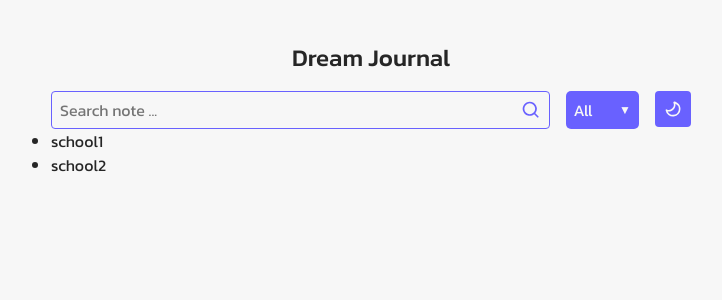
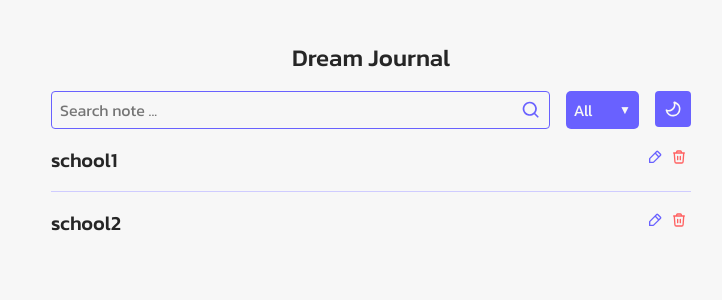
Before and after one commit to CodectiveOrg/bootcamp-2025-02-react-asma-abbasi, a React (Vite) app in the folder dream-journal/: page / in a window 1280 px wide. Shown: the top 300 px of the page, without its empty margins (269-991 px from the left). Built offline with nearby package versions, Linux system fonts and the light colour scheme.

Commit message:
[ADD] add result styles

```diff
--- a/dream-journal/src/components/Result/Result.module.css
+++ b/dream-journal/src/components/Result/Result.module.css
@@ -0,0 +1,20 @@
+.result {
+  >li {
+    display: flex;
+
+    padding-block: 1rem;
+
+    .title {
+      font-size: 1.25rem;
+      font-weight: 500;
+    }
+
+    .action {
+      margin-inline-start: auto;
+    }
+
+    &:not(:last-child) {
+      border-block-end: 1px solid var(--color-border);
+    }
+  }
+}
--- a/dream-journal/src/components/Result/Result.tsx
+++ b/dream-journal/src/components/Result/Result.tsx
@@ -1,8 +1,13 @@
 import { ReactNode } from "react";
 
-import style from './Result.module.css'
+import styles from './Result.module.css'
+
+import MingcuteEdit2Line from "../../icons/MingcuteEdit2Line";
+import MingcuteDelete2Line from "../../icons/MingcuteDelete2Line";
 
 import { Dream } from "../../types/dream";
+
+import Button from "../Button/Button";
 
 const dreams: Dream[] = [
   {
@@ -24,10 +29,18 @@ const dreams: Dream[] = [
 function Result(): ReactNode {
   return (
     <>
-      <ul className="result">
+      <ul className={styles.result}>
         {
           dreams.map((dream) => (
-            <li key={dream.id}>{dream.title}</li>
+            <li key={dream.id}>
+              <div className={styles.title}>
+                {dream.title}
+              </div>
+              <div className={styles.action}>
+                <Button color="primary" variant="ghost" size="small" shape="square" ><MingcuteEdit2Line /></Button>
+                <Button color="danger" variant="ghost" size="small" shape="square" ><MingcuteDelete2Line /></Button>
+              </div>
+            </li>
           ))
         }
       </ul>
--- /dev/null
+++ b/dream-journal/src/icons/MingcuteDelete2Line.tsx
@@ -0,0 +1,13 @@
+import { SVGProps } from 'react'
+
+export function MingcuteDelete2Line(props: SVGProps<SVGSVGElement>) {
+  return (
+    <svg xmlns="http://www.w3.org/2000/svg" width="1em" height="1em" viewBox="0 0 24 24" {...props}>
+      <g fill="none">
+        <path d="m12.593 23.258l-.011.002l-.071.035l-.02.004l-.014-.004l-.071-.035q-.016-.005-.024.005l-.004.01l-.017.428l.005.02l.01.013l.104.074l.015.004l.012-.004l.104-.074l.012-.016l.004-.017l-.017-.427q-.004-.016-.017-.018m.265-.113l-.013.002l-.185.093l-.01.01l-.003.011l.018.43l.005.012l.008.007l.201.093q.019.005.029-.008l.004-.014l-.034-.614q-.005-.018-.02-.022m-.715.002a.02.02 0 0 0-.027.006l-.006.014l-.034.614q.001.018.017.024l.015-.002l.201-.093l.01-.008l.004-.011l.017-.43l-.003-.012l-.01-.01z"></path>
+        <path fill="currentColor" d="M14.28 2a2 2 0 0 1 1.897 1.368L16.72 5H20a1 1 0 1 1 0 2l-.003.071l-.867 12.143A3 3 0 0 1 16.138 22H7.862a3 3 0 0 1-2.992-2.786L4.003 7.07L4 7a1 1 0 0 1 0-2h3.28l.543-1.632A2 2 0 0 1 9.721 2zm3.717 5H6.003l.862 12.071a1 1 0 0 0 .997.929h8.276a1 1 0 0 0 .997-.929zM10 10a1 1 0 0 1 .993.883L11 11v5a1 1 0 0 1-1.993.117L9 16v-5a1 1 0 0 1 1-1m4 0a1 1 0 0 1 1 1v5a1 1 0 1 1-2 0v-5a1 1 0 0 1 1-1m.28-6H9.72l-.333 1h5.226z"></path>
+      </g>
+    </svg>
+  )
+}
+export default MingcuteDelete2Line
--- /dev/null
+++ b/dream-journal/src/icons/MingcuteEdit2Line.tsx
@@ -0,0 +1,13 @@
+import React, { SVGProps } from 'react'
+
+export function MingcuteEdit2Line(props: SVGProps<SVGSVGElement>) {
+  return (
+    <svg xmlns="http://www.w3.org/2000/svg" width="1em" height="1em" viewBox="0 0 24 24" {...props}>
+      <g fill="none" fillRule="evenodd">
+        <path d="m12.594 23.258l-.012.002l-.071.035l-.02.004l-.014-.004l-.071-.036q-.016-.004-.024.006l-.004.01l-.017.428l.005.02l.01.013l.104.074l.015.004l.012-.004l.104-.074l.012-.016l.004-.017l-.017-.427q-.004-.016-.016-.018m.264-.113l-.014.002l-.184.093l-.01.01l-.003.011l.018.43l.005.012l.008.008l.201.092q.019.005.029-.008l.004-.014l-.034-.614q-.005-.019-.02-.022m-.715.002a.02.02 0 0 0-.027.006l-.006.014l-.034.614q.001.018.017.024l.015-.002l.201-.093l.01-.008l.003-.011l.018-.43l-.003-.012l-.01-.01z"></path>
+        <path fill="currentColor" d="M13.896 3.03a2 2 0 0 1 2.701-.117l.127.117l4.243 4.243a2 2 0 0 1 .117 2.7l-.117.128l-10.314 10.314a2 2 0 0 1-1.238.578L9.239 21H4.006a1.01 1.01 0 0 1-1.004-.9l-.006-.11v-5.233a2 2 0 0 1 .467-1.284l.12-.13L13.895 3.03ZM12.17 7.584l-7.174 7.174V19H9.24l7.174-7.174l-4.243-4.243Zm3.14-3.14L13.584 6.17l4.243 4.243l1.726-1.726z"></path>
+      </g>
+    </svg>
+  )
+}
+export default MingcuteEdit2Line
--- a/dream-journal/src/index.css
+++ b/dream-journal/src/index.css
@@ -15,9 +15,9 @@
   --color-surface: var(--color-white);
   --color-text: var(--color-black);
 
-  --shadow:0px 4px 140px 0 hsl(0%, 0%, 0%, 33%)
+  --color-border: hsl(243, 100%, 90%);
 
-  &.dark {
+  --shadow:0px 4px 140px 0 hsl(0%, 0%, 0%, 33%) &.dark {
     --color-primary-hover: hsl(244, 49%, 53%);
     --color-surface: var(--color-black);
     --color-text: var(--color-white)
```
